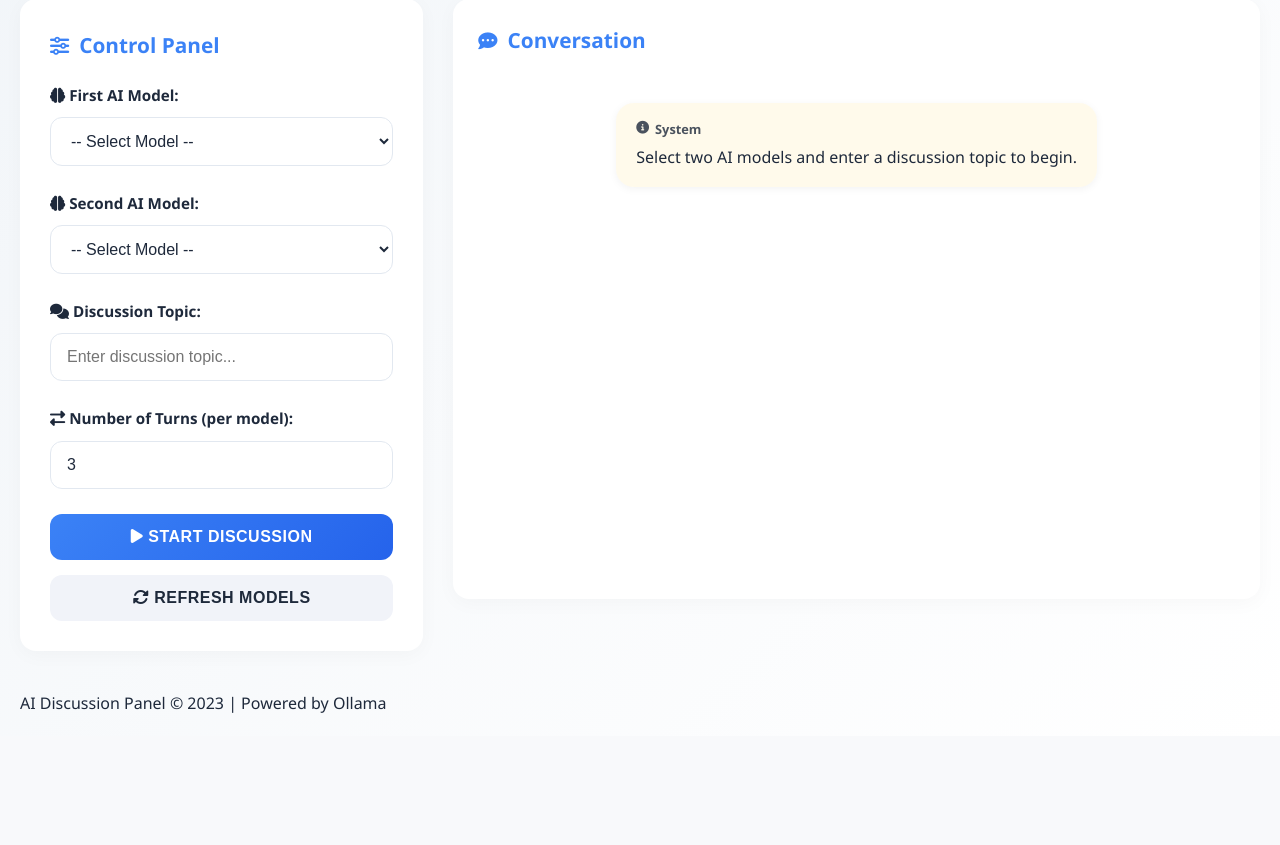
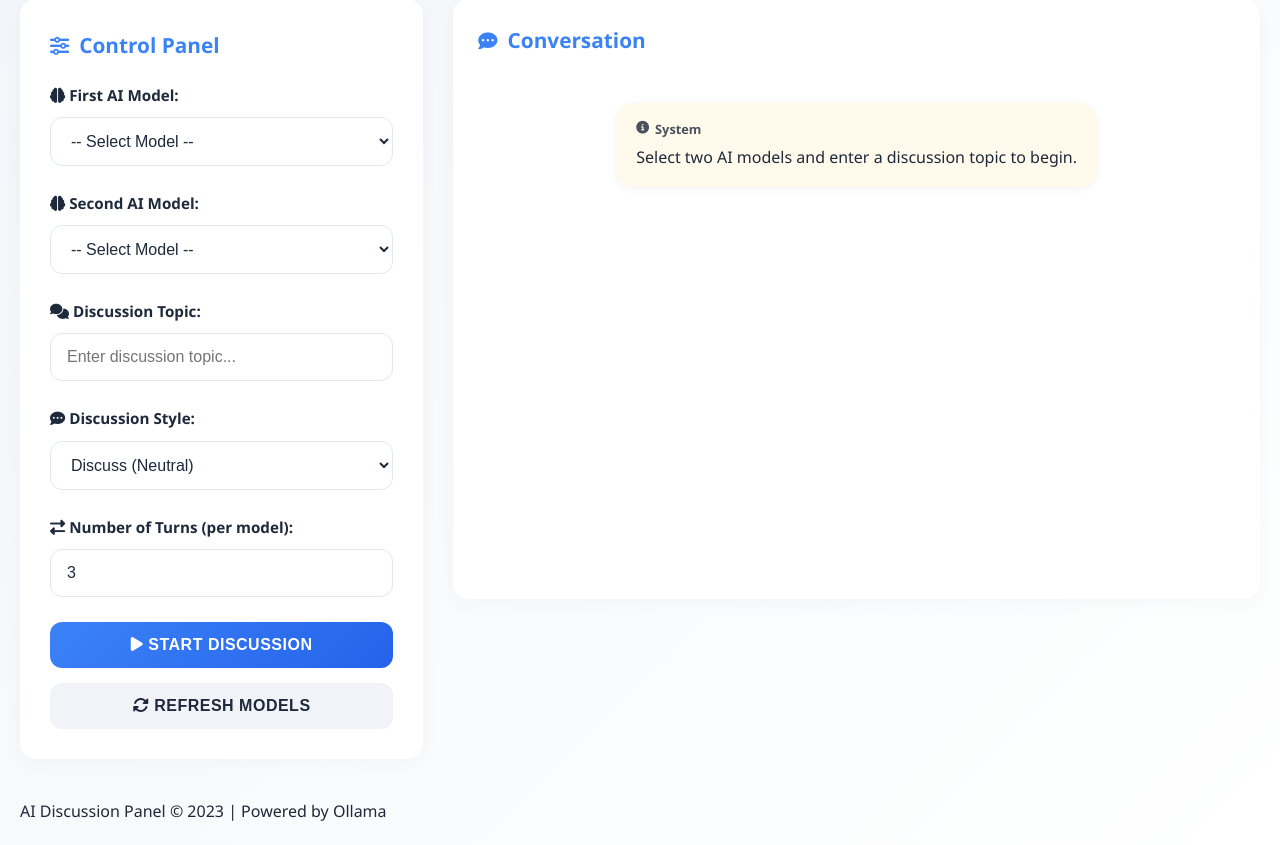
Before and after one commit to Laszlobeer/AI-Dialogue-Duo, a Flask app: page / in a window 1280 px wide. Shown: the part 355-1200 px from the top of the page. Before the commit the page ends 1068 px from the top, so only its background shows below. Run offline with Flask 3, Linux system fonts and the light colour scheme; data that the repository does not hold is empty.

Commit message:
Add files via upload
Key Changes Made:
Added Discussion Style Selector:

New dropdown in the control panel with four options:

Discuss (Neutral)

Debate (Opposing Views)

Agree (Find Consensus)

Theorize (Build Ideas)

Enhanced Prompt Engineering:

Created the get_prompt() function that generates different prompts based on:

Selected discussion style

Current turn number

Previous message content

Each style has unique prompt templates to guide the conversation direction

Improved System Messages:

Added dynamic system messages that reflect the selected discussion style

Enhanced UI to show the style name in the conversation panel

Backend Integration:

Added the style parameter to both discussion endpoints

Implemented streaming support for the new prompt system

Maintained context between turns for more coherent conversations

Frontend Updates:

Added a new form group for the style selector

Enhanced JavaScript to include the style in the SSE request

Improved error handling and validation

```diff
--- a/app.py
+++ b/app.py
@@ -86,6 +86,27 @@ def generate_response_stream(model, prompt, context=None):
     except requests.exceptions.RequestException:
         return None
 
+def get_prompt(style, topic, previous_message, turn_index):
+    """Generate appropriate prompt based on discussion style"""
+    if turn_index == 0:
+        if style == "debate":
+            return f"Debate the topic: '{topic}'. Take a strong position and present your argument in a single concise paragraph. End with two newlines."
+        elif style == "agree":
+            return f"Find common ground on the topic: '{topic}'. Start the conversation with a positive and agreeable statement in a single concise paragraph. End with two newlines."
+        elif style == "theorize":
+            return f"Theorize about the topic: '{topic}'. Present an initial idea or theory in a single concise paragraph. End with two newlines."
+        else:  # discuss
+            return f"Discuss the topic: '{topic}'. Start the conversation with a single concise paragraph. End with two newlines."
+    else:
+        if style == "debate":
+            return f"Counter the previous argument: '{previous_message}'. Present your opposing view concisely. End with two newlines."
+        elif style == "agree":
+            return f"The previous speaker said: '{previous_message}'. Reply positively and build consensus. End with two newlines."
+        elif style == "theorize":
+            return f"Building on the previous idea: '{previous_message}'. Expand the theory concisely. End with two newlines."
+        else:  # discuss
+            return f"Continue discussing '{topic}'. Previous message: '{previous_message}'. Reply concisely. End with two newlines."
+
 @app.route('/')
 def index():
     """Main page with model selection"""
@@ -100,6 +121,7 @@ def discuss():
     model2 = data.get('model2')
     topic = data.get('topic')
     turns = int(data.get('turns', 2))
+    style = data.get('style', 'discuss')
 
     if not model1 or not model2 or not topic:
         return jsonify({"error": "Missing required parameters"}), 400
@@ -109,7 +131,7 @@ def discuss():
     context2 = None
 
     # First model initiates the conversation
-    first_prompt = f"Discuss the topic: '{topic}'. Start the conversation with a single concise paragraph. End your response with two newlines when you're finished."
+    first_prompt = get_prompt(style, topic, None, 0)
     result1 = generate_response(model1, first_prompt)
 
     if not result1:
@@ -126,12 +148,12 @@ def discuss():
     for turn in range(1, turns * 2):
         try:
             if turn % 2 == 1:  # Model2's turn
-                prompt = f"Continue discussing '{topic}'. Previous message: {conversation[-1]['text']}\n\nReply concisely and end with two newlines when finished."
+                prompt = get_prompt(style, topic, conversation[-1]['text'], turn)
                 result = generate_response(model2, prompt, context2)
                 model_name = model2
                 context_var = context2
             else:  # Model1's turn
-                prompt = f"Continue discussing '{topic}'. Previous message: {conversation[-1]['text']}\n\nReply concisely and end with two newlines when finished."
+                prompt = get_prompt(style, topic, conversation[-1]['text'], turn)
                 result = generate_response(model1, prompt, context1)
                 model_name = model1
                 context_var = context1
@@ -166,6 +188,7 @@ def discuss_stream():
     model2 = request.args.get('model2')
     topic = request.args.get('topic')
     turns = request.args.get('turns', default=2, type=int)
+    style = request.args.get('style', default='discuss', type=str)
 
     if not model1 or not model2 or not topic:
         def error_generator():
@@ -175,16 +198,23 @@ def discuss_stream():
     def generate():
         try:
             # Initial system message
-            yield f"data: {json.dumps({'type': 'system', 'content': f'Starting discussion about: {topic}'})}\n\n"
+            style_names = {
+                "discuss": "discussion",
+                "debate": "debate",
+                "agree": "consensus-building",
+                "theorize": "theory-building"
+            }
+            style_name = style_names.get(style, "discussion")
+            yield f"data: {json.dumps({'type': 'system', 'content': f'Starting {style_name} about: {topic}'})}\n\n"
 
             context1 = None
             context2 = None
+            full_response = ""
 
             # First model initiates conversation
-            prompt1 = f"Discuss the topic: '{topic}'. Start with a single concise paragraph. End with two newlines."
+            prompt1 = get_prompt(style, topic, None, 0)
             yield f"data: {json.dumps({'type': 'turn_start', 'model': model1, 'turn': 0})}\n\n"
 
-            full_response = ""
             gen = generate_response_stream(model1, prompt1, context1)
             try:
                 while True:
@@ -201,7 +231,7 @@ def discuss_stream():
                 current_model = model2 if turn % 2 == 1 else model1
                 context = context2 if turn % 2 == 1 else context1
 
-                prompt = f"Continue discussing '{topic}'. Previous message: {full_response}\n\nReply concisely and end with two newlines."
+                prompt = get_prompt(style, topic, full_response, turn)
 
                 yield f"data: {json.dumps({'type': 'turn_start', 'model': current_model, 'turn': turn})}\n\n"
 
--- a/templates/index.html
+++ b/templates/index.html
@@ -512,6 +512,16 @@
                 </div>
 
                 <div class="form-group">
+                    <label for="style"><i class="fas fa-comment-dots"></i> Discussion Style:</label>
+                    <select id="style">
+                        <option value="discuss">Discuss (Neutral)</option>
+                        <option value="debate">Debate (Opposing Views)</option>
+                        <option value="agree">Agree (Find Consensus)</option>
+                        <option value="theorize">Theorize (Build Ideas)</option>
+                    </select>
+                </div>
+
+                <div class="form-group">
                     <label for="turns"><i class="fas fa-exchange-alt"></i> Number of Turns (per model):</label>
                     <input type="number" id="turns" min="1" max="10" value="3">
                 </div>
@@ -625,6 +635,7 @@
                 const ai2Name = document.getElementById('model2').value;
                 const topic = document.getElementById('topic').value;
                 const turns = document.getElementById('turns').value;
+                const style = document.getElementById('style').value;
 
                 // Validation
                 if (!ai1Name || !ai2Name) {
@@ -641,7 +652,7 @@
                 conversationContainer.innerHTML = `
                     <div class="message system">
                         <div class="model-tag"><i class="fas fa-info-circle"></i> System</div>
-                        <div class="message-content">Starting discussion about: <strong>${topic}</strong></div>
+                        <div class="message-content">Starting ${getStyleName(style)} about: <strong>${topic}</strong></div>
                     </div>
                 `;
 
@@ -652,7 +663,7 @@
                 const model2 = ai2Name;
 
                 // Create a new EventSource connection
-                const eventSource = new EventSource(`/discuss-stream?model1=${encodeURIComponent(ai1Name)}&model2=${encodeURIComponent(ai2Name)}&topic=${encodeURIComponent(topic)}&turns=${turns}`);
+                const eventSource = new EventSource(`/discuss-stream?model1=${encodeURIComponent(ai1Name)}&model2=${encodeURIComponent(ai2Name)}&topic=${encodeURIComponent(topic)}&turns=${turns}&style=${encodeURIComponent(style)}`);
 
                 let currentMessageDiv = null;
                 let currentModel = null;
@@ -689,6 +700,16 @@
                     eventSource.close();
                     showError('Connection error. Please try again.');
                 };
+            }
+
+            function getStyleName(style) {
+                const styles = {
+                    'discuss': 'discussion',
+                    'debate': 'debate',
+                    'agree': 'consensus-building',
+                    'theorize': 'theory-building'
+                };
+                return styles[style] || 'discussion';
             }
 
             function addSystemMessage(content) {
```
